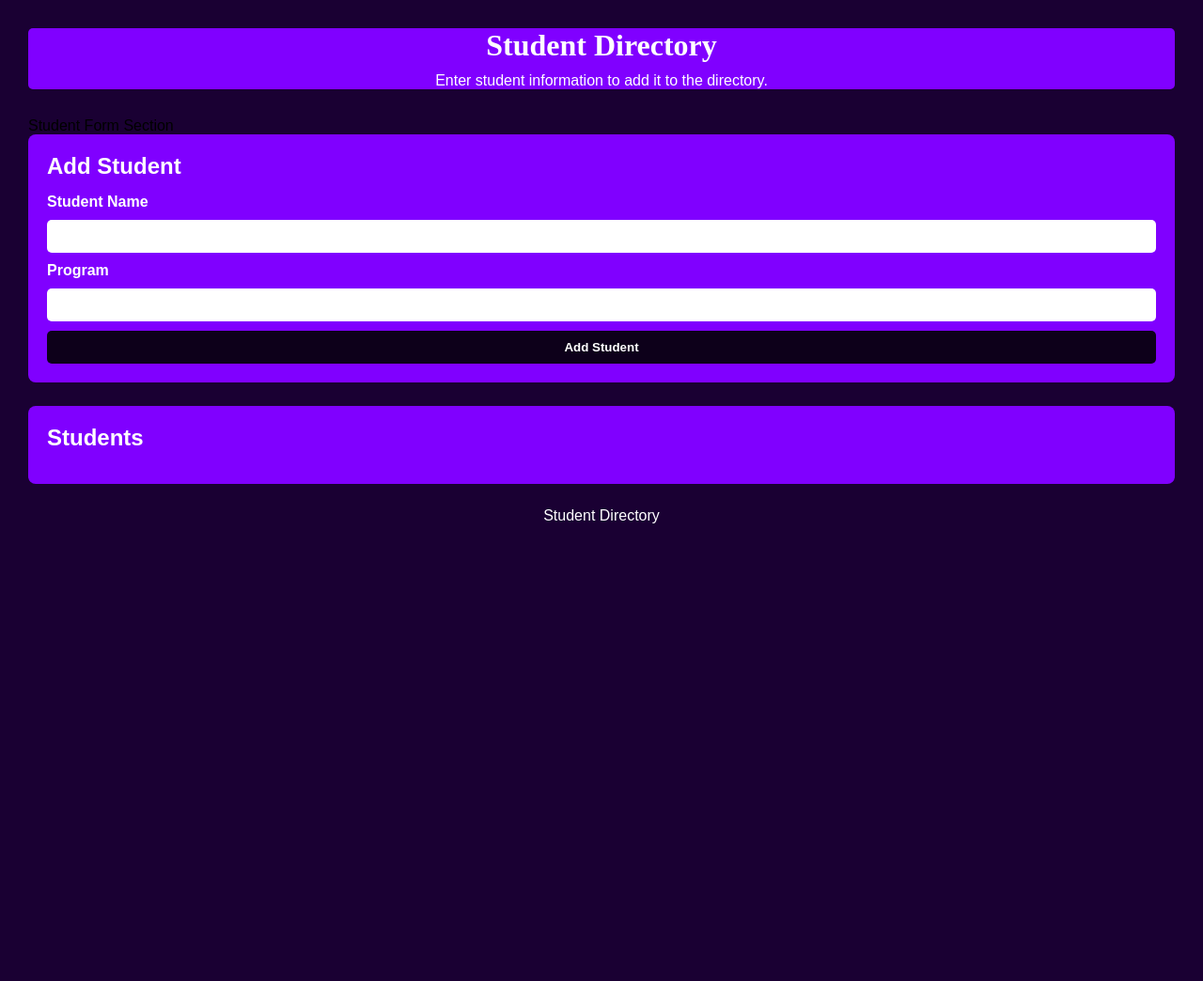
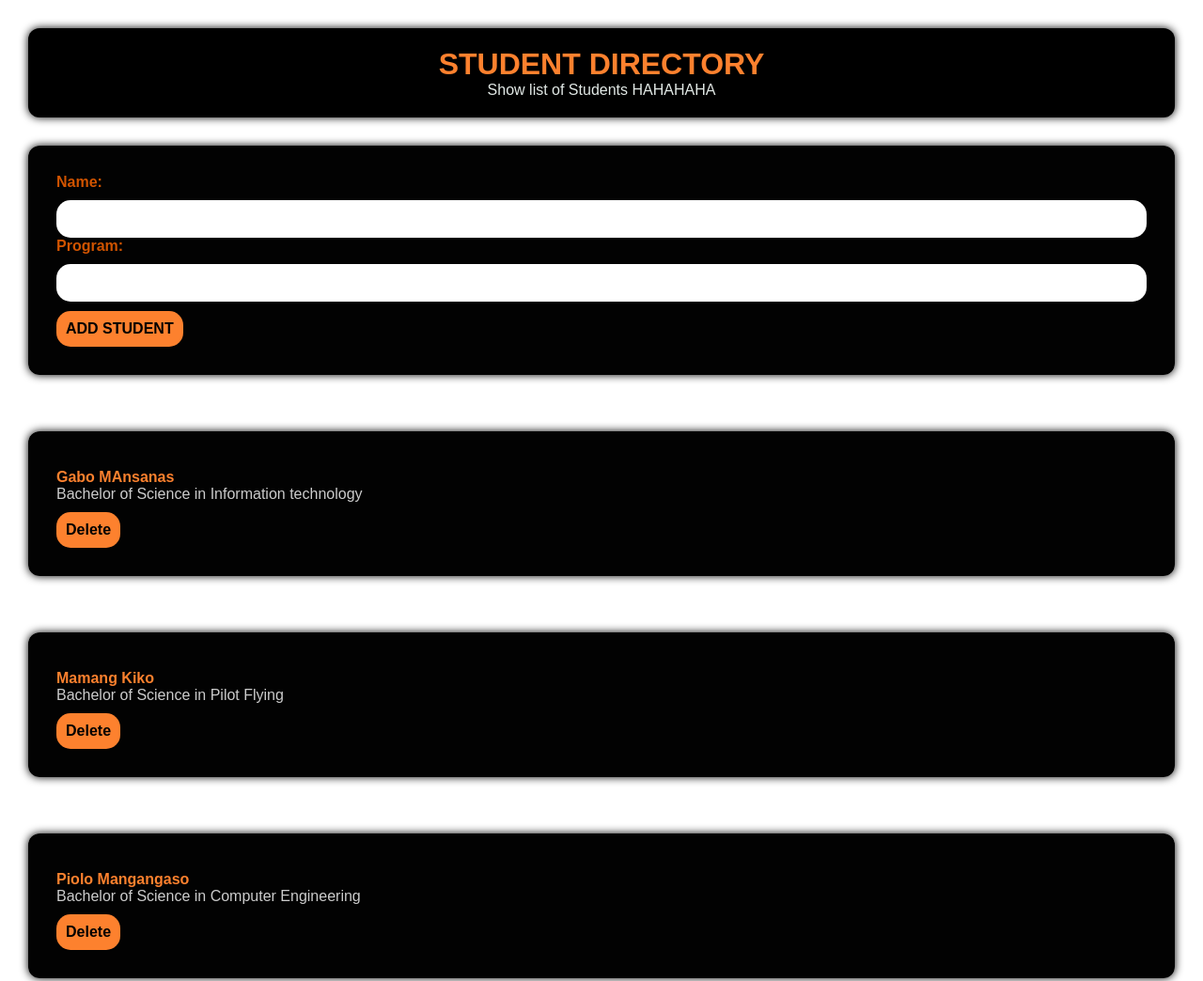
Before and after one commit to RennierG/STUDENT-DIRECTORY-, a plain HTML site: page index.html in a window 1280 px wide. Shown: the top 1044 px of the page at 94% size. Before the commit the page ends 800 px from the top, so only its background shows below. Drawn offline with Linux system fonts and the light colour scheme.

Commit message:
gumanaden

```diff
--- a/index.html
+++ b/index.html
@@ -1,61 +1,47 @@
 <!DOCTYPE html>
 <html lang="en">
-
 <head>
     <meta charset="UTF-8">
     <meta name="viewport" content="width=device-width, initial-scale=1.0">
-
-    <title>Student Directory</title>
-
     <link rel="stylesheet" href="style.css">
+    <title>Document</title>
 </head>
-
 <body>
-
-    <header>
-        <h1>Student Directory</h1>
-        <p>Enter student information to add it to the directory.</p>
-    </header>
+    <section id ="headerContainer">
+        <h1>STUDENT DIRECTORY</h1>
+        <small>Show list of Students HAHAHAHA</small>
+    </section>
 
 
-
-        Student Form Section
-        <section class="form-section">
-
-            <h2>Add Student</h2>
-
+    <section id = "formContainer">
         <form id="studentForm">
 
-                <label for="studentName">Student Name</label>
-                <input type="text" id="studentName" required>
+            <div class = "input-field">
+                <label for="name">Name:</label>
+                <input type="text" name="name" id="name">
+            </div>
 
-                <label for="program">Program</label>
-                <input type="text" id="program" required>
+            <div class="input-field">
+                <label for="program">Program:</label>
+                <input type="text" name="program" id="program">
+            </div>
 
-                <button type="submit">Add Student</button>
-
+            <div>
+                <button>ADD STUDENT</button>
+            </div>
         </form>
 
     </section>
 
 
-        <section class="display-section">
 
-            <h2>Students</h2>
+    <section id = "listContainer">
 
-            <div id="studentList" class="student-grid">
-
-            </div>
 
     </section>
 
-
-    <footer>
-        <p>Student Directory</p>
-    </footer>
-
     <script src="script.js"></script>
 
+
 </body>
-
 </html>
--- a/script.js
+++ b/script.js
@@ -1,51 +1,37 @@
-const studentForm = document.getElementById("studentForm");
-
-const studentName = document.getElementById("studentName");
-
-const program = document.getElementById("program");
-
-const studentList = document.getElementById("studentList");
+let students = [
+    {id: 0, name: 'Gabo MAnsanas', program: 'Bachelor of Science in Information technology'},
+    {id: 1, name: 'Mamang Kiko', program: 'Bachelor of Science in Pilot Flying'},
+    {id: 2, name: 'Piolo Mangangaso', program: 'Bachelor of Science in Computer Engineering'},
+    {id: 3, name: 'Naruto Uzumaki', program: 'Bachelor of Science in Konohagakure'},
+    {id: 4, name: 'Sasuke Uchiha', program: 'Bachelor of Science in RASENNGAN'},
+    {id: 5, name: 'Mike MangGagahasa', program: 'Bachelor of Science in RAPIST'}
+];
 
 
-studentForm.addEventListener("submit", function(event) {
+const createStudent = (name, program) =>{
+    const article = document.createElement('article');
+    const h2 = document.createElement('h2');
+    const p = document.createElement('p');
+    const button = document.createElement('button');
 
-    event.preventDefault();
+    h2.innerHTML = name;
+    p.innerHTML =  program;
+    button.innerHTML = "Delete";
 
-    const name = studentName.value;
+    article.append(h2);
+    article.append(p);
+    article.append(button);
 
-    const programValue = program.value;
+    article.classList.add("list-item");
 
+    return article;
+}
 
+const studentList = students.map((s) =>{
+    return createStudent(s.name, s.program)
+});
 
-    const studentCard = document.createElement("article");
-
-    studentCard.classList.add("student-card");
-
-
-
-    studentCard.innerHTML = `
-        <h3>${name}</h3>
-        <p>Program: ${programValue}</p>
-        <button class="remove-btn">Remove</button>
-    `;
-
-
-
-    studentList.appendChild(studentCard);
-
-
-
-    const removeButton = studentCard.querySelector(".remove-btn");
-
-
-
-    removeButton.addEventListener("click", function() {
-
-        studentCard.remove();
-
-    });
-
-
-    studentForm.reset();
-
+const listContainer = document.querySelector("#listContainer")
+studentList.forEach ((s)=>{
+    listContainer.append(s);
 });
--- a/style.css
+++ b/style.css
@@ -1,128 +1,137 @@
-* {
-    box-sizing: border-box;
-    margin: 0;
-    padding: 0;
+*{
+    margin: 0%;
+    padding: 0%;
+    font-size: medium;
+    font-weight: normal;
+    font-family: popins, sans-serif;
 }
 
-body {
-    font-family: Arial, sans-seri;
-    padding: 30px;
-    background-color: #1a0033;
+/* Header Styles */
+#headerContainer > h1 {
+    font-size: xx-large;
+    font-weight: bold;
+    color: rgb(253, 129, 46);
+    text-align: center;
 }
 
-header {
-    text-align: center;
-    margin-bottom: 30px;
-    background-color: #8000ff;
-    border-radius: 5px;
+#headerContainer > small{
+    font-size: medium;
+    font-weight: lighter;
+    color: rgb(226, 233, 230);
 }
 
-header h1 {
-    font-family: 'Times New Roman', Times, serif;
-    margin-bottom: 10px;
-    color: #ffffff;
+#headerContainer {
+    box-shadow: 0px 0px 10px 0px rgb(0, 0, 0);
+    padding: 20px;
+    border-radius: 12px;
+    background-color: rgb(0, 0, 0);
+    text-align: center;
+    margin: 30px;
 }
 
-header p {
-    color: #ffffff;
+#formContainer {
+    box-shadow: 0px 0px 10px 0px rgb(0, 0, 0);
+    border-radius: 12px;
+    background-color: rgba(0, 0, 0, 0.993);
+    margin: 30px;
+    padding: 30px;
+
 }
+
+#formContainer > #studentForm > .input-field{
+    display: flex;
+    flex-direction: column;
+    color: rgb(209, 84, 0);
+
+}
+
+#formContainer > #studentForm > .input-field > label{
+    display: flex;
+    flex-direction: column;
+    font-weight: bold;
+
+
+}
+
+#formContainer > #studentForm > .input-field > input{
+    border-radius: 12px;
+    height: 40px;
+    flex-direction: column;
+    border: 15px;
+    border-radius: 15px;
+    margin-top: 10px;
+
+}
+
+#formContainer > #studentForm:nth-last-child(1) > div > button{
+    border-radius: 15px;
+    border: 10px;
+    padding: 10px;
+    margin-top: 10px;
+    background-color: rgb(253, 129, 46);
+    font-weight: bold;
+
+
+}
+
+#listContainer > .list-item{
+    box-shadow: 0px 0px 10px 0px rgb(0, 0, 0);
+    border-radius: 12px;
+    background-color: rgba(0, 0, 0, 0.993);
+    margin: 30px;
+    padding: 30px;
+
+
+}
+
+#listContainer> .list-item > h2{
+    color: rgb(253, 129, 46);
+    font-weight: bold;
+    border: 5px;
+    border-radius: 20px;
+    margin-top: 10px;
+
+}
+
+#listContainer > .list-item > p{
+    color: rgb(204, 204, 204);
+
+}
+
+#listContainer > .list-item > button{
+    border-radius: 15px;
+    border: 10px;
+    background-color: rgb(253, 129, 46);
+    color: rgb(0, 0, 0);
+    font-weight: bold;
+    padding: 10px;
+    margin-top: 10px;
+    cursor: pointer;
+
+
+}
+
+#listContainer {
+    display: grid;
+    grid-template-columns: repeat(12, 1fr);
+}
+
+@media (width <= 600px){
+    #listContainer > .list item{
+        grid-column: span 12;
+    }
+    }
 
 
 
-section {
-    background-color: #8000ff;
-    padding: 20px;
-    border-radius: 8px;
-    margin-bottom: 25px;
+@media (width > 1000px){
+    #listContainer > .list-item{
+        grid-column: span 12;
+    }
 }
 
-section h2 {
-    margin-bottom: 15px;
-    color: #ffffff;
+@media(width > 600px) and (width < 1000px){
+    #listContainer > .list-item{
+        grid-column: span 6;
+    }
 }
-
-form {
-    display: flex;
-    flex-direction: column;
-    gap: 10px;
-}
-
-input {
-    padding: 10px;
-    border: 1px  black;
-    border-radius: 5px;
-}
-
-label {
-    font-weight: bold;
-    color: #ffffff;
-}
-
-button {
-    padding: 10px 15px;
-    border: none;
-    border-radius: 5px;
-    cursor: pointer;
-}
-
-form button {
-    font-weight: bold;
-    background-color: #0d001a;
-    color: #ffffff;
-}
-
-.student-grid {
-    display: grid;
-    grid-template-columns: repeat(5, 1fr);
-    gap: 20px;
-}
-
-.student-card {
-    background-color: #cc99ff;
-    padding: 20px;
-    border-radius: 8px;
-    border: 1px solid #ddd;
-}
-
-.student-card h3 {
-    margin-bottom: 10px;
-}
-
-.student-card p {
-    margin-bottom: 15px;
-}
-
-.remove-btn {
-    background-color: #0d001a;
-    color: white;
-}
-
-footer {
-    text-align: center;
-    margin-top: 20px;
-    color:  #ffffff;
-}
-
-
-
-@media (max-width: 900px) {
-
-    .student-grid {
-        grid-template-columns: repeat(3, 1fr);
-    }
-
-}
-
-
-
-@media (max-width: 600px) {
-
-    body {
-        padding: 15px;
-    }
-
-    .student-grid {
-        grid-template-columns: 1fr;
-    }
-
-}
```
Lines whose indentation alone changed are shown as unchanged.
